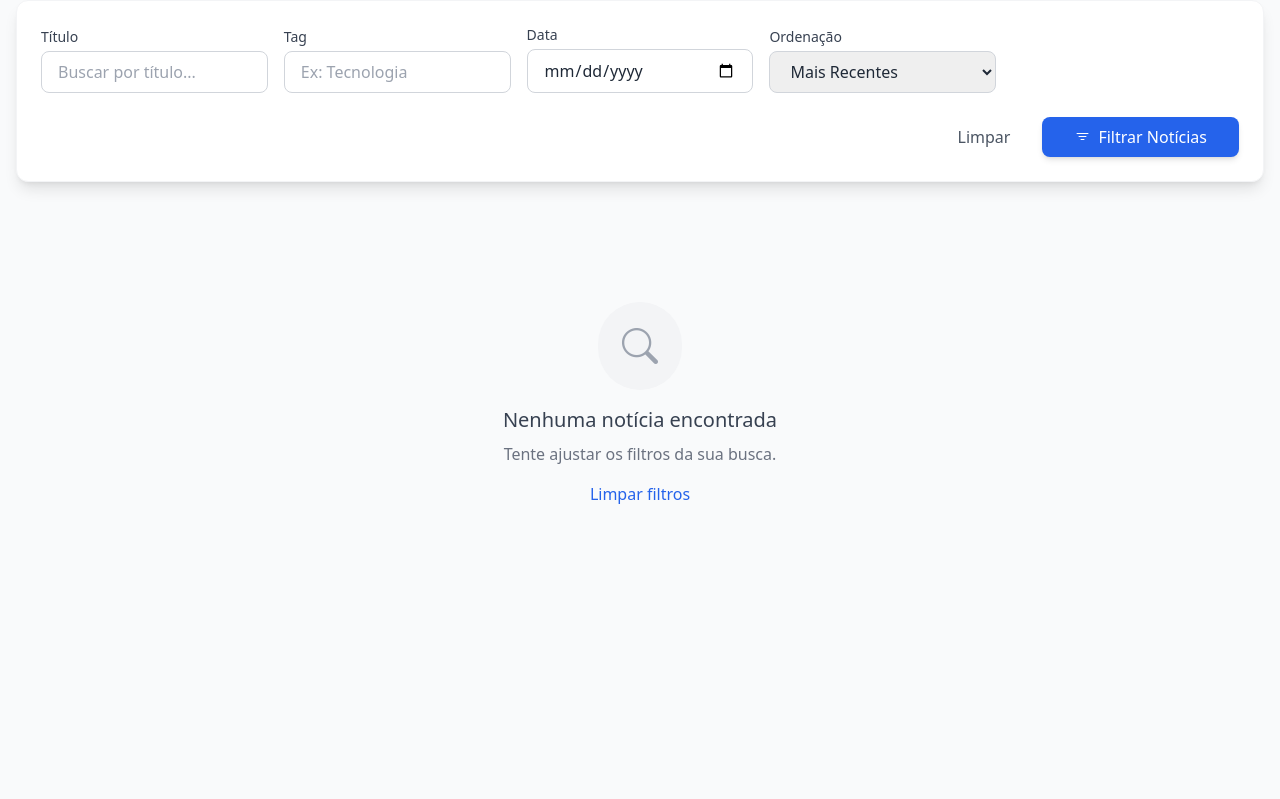
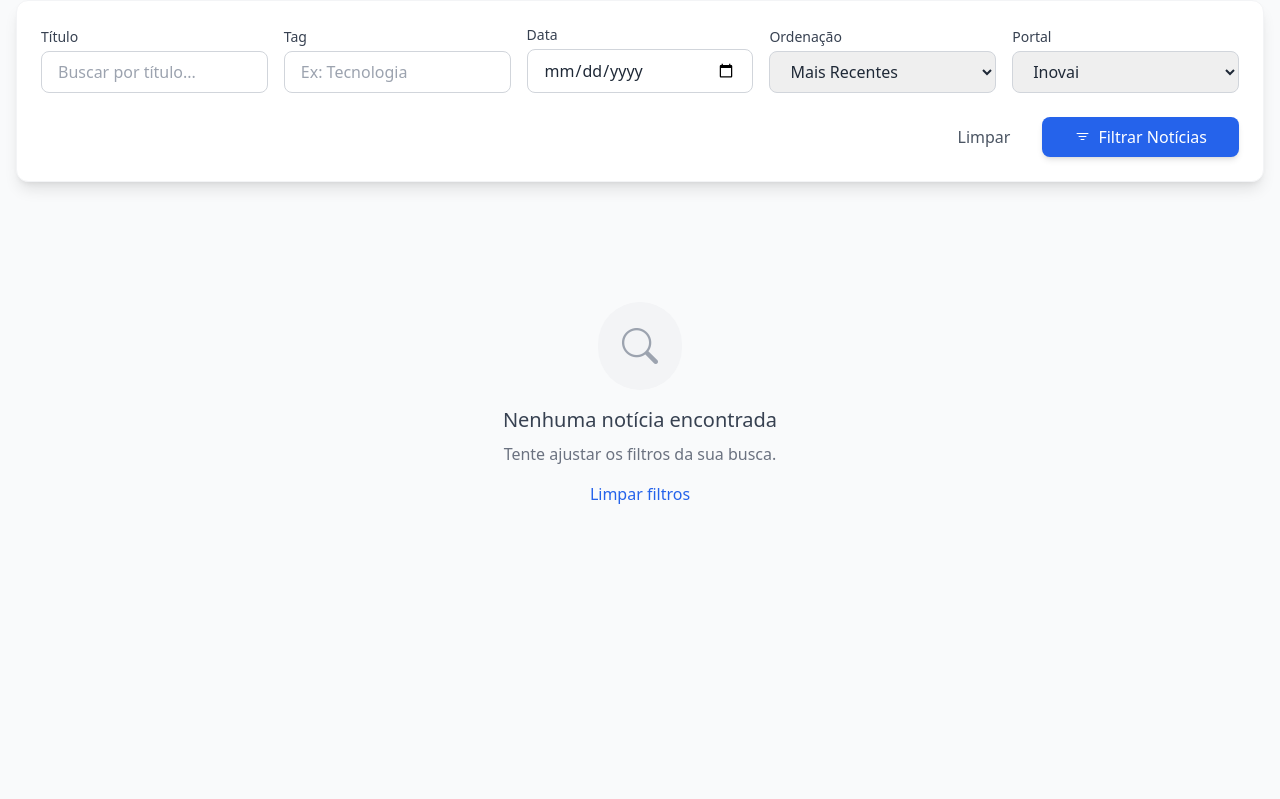
Before and after one commit to samuel-bz/PORTAL-INOVAI, a Django app: page /news/?portal=portal_inovai in a window 1280 px wide. Shown: the part 81-880 px from the top of the page. Run offline with Django 5.2, Linux system fonts and the light colour scheme; data that the repository does not hold is empty; some libraries are stand-ins or nearby versions.

Commit message:
Agora há uso de query params para mostrar as noticias referente ao portal que estou acessando, juntamente com um filtro do portal. Agora ao limpar os filtros, eh exibido todas as noticias de todos os portais ao invés de dizer que não noticias.

```diff
--- a/portal/templates/index.html
+++ b/portal/templates/index.html
@@ -207,7 +207,7 @@ document.querySelectorAll('.dynamic-color-btn').forEach(btn => {
         <div class="h-1 flex-grow bg-gray-200 dark:bg-gray-700 rounded-full overflow-hidden">
             <div class="h-full w-24 bg-brand-blue dark:bg-blue-400"></div>
         </div>
-        <a href="{% url 'portal:news_by_portal' 'portal_inovai' %}" class="inline-flex items-center text-brand-blue dark:text-blue-400 font-semibold hover:underline"> Ver mais Notícias </a>
+        <a href="{% url 'portal:news_list' %}?portal=portal_inovai" class="inline-flex items-center text-brand-blue dark:text-blue-400 font-semibold hover:underline"> Ver mais Notícias </a>
     </div>
 
     <div class="grid grid-cols-1 md:grid-cols-2 lg:grid-cols-3 gap-6 md:gap-8">
--- a/portal/templates/mulheres.html
+++ b/portal/templates/mulheres.html
@@ -194,7 +194,7 @@ document.querySelectorAll('.dynamic-color-btn').forEach(btn => {
         <div class="h-1 flex-grow bg-mulheres-pink rounded-full opacity-50">
             <div class="h-full w-24 bg-mulheres-purple dark:bg-mulheres-pink"></div>
         </div>
-        <a href="{% url 'portal:news_by_portal' 'portal_mulheres_ciencia' %}" class="inline-flex items-center text-brand-blue dark:text-blue-400 font-semibold hover:underline"> Ver mais Notícias </a>
+        <a href="{% url 'portal:news_list' %}?portal=portal_mulheres_ciencia" class="inline-flex items-center text-brand-blue dark:text-blue-400 font-semibold hover:underline"> Ver mais Notícias </a>
     </div>
 
     <div class="grid grid-cols-1 md:grid-cols-2 lg:grid-cols-3 gap-6 md:gap-8">
--- a/portal/templates/news_list.html
+++ b/portal/templates/news_list.html
@@ -61,6 +61,16 @@
                         class="w-full px-4 py-2 rounded-lg border border-gray-300 dark:border-gray-600 dark:bg-gray-700 dark:text-white focus:ring-2 focus:ring-blue-500 outline-none transition">
                         <option value="desc" {% if request.GET.sort == 'desc' %}selected{% endif %}>Mais Recentes</option>
                         <option value="asc" {% if request.GET.sort == 'asc' %}selected{% endif %}>Mais Antigos</option>
+                    </select>
+                </div>
+
+                <!-- Sort by Portal -->
+                <div class="flex flex-col gap-1">
+                    <label for="portal" class="text-sm font-medium text-gray-700 dark:text-gray-300">Portal</label>
+                    <select name="portal" id="sort"
+                        class="w-full px-4 py-2 rounded-lg border border-gray-300 dark:border-gray-600 dark:bg-gray-700 dark:text-white focus:ring-2 focus:ring-blue-500 outline-none transition">
+                        <option value="portal_inovai" {% if request.GET.portal == 'portal_inovai' %}selected{% endif %}>Inovai</option>
+                        <option value="portal_mulheres_ciencia" {% if request.GET.portal == 'portal_mulheres_ciencia' %}selected{% endif %}>Mulheres na ciência</option>
                     </select>
                 </div>
 
--- a/portal/urls.py
+++ b/portal/urls.py
@@ -11,7 +11,6 @@ urlpatterns = [
     path('sobre/', sobre, name='sobre'),
     path('home/', index, name='home'),
     path('mulheres/', mulheres, name='mulheres'),
-    path('mulheres/<str:portal>/', news_by_portal, name="news_woman_by_portal"),
     path('editor/', news_editor, name='news_editor'),
     path('editor/<int:news_id>/', news_editor, name='news_editor_edit'),
     path('login/', PortalLoginView.as_view(), name='login'),
@@ -23,7 +22,6 @@ urlpatterns = [
     path('destaque/<int:pk>/edit/', DestaqueUpdateView.as_view(), name='destaque_update'),
     path('destaque/<int:pk>/delete/', DestaqueDeleteView.as_view(), name='destaque_delete'),
     path('news/', news_list, name='news_list'),
-    path('news/<str:portal>/', news_by_portal, name="news_by_portal"),
     path('noticia/<int:pk>/', news_detail, name='news_detail'),
 ]
 urlpatterns += static(settings.MEDIA_URL, document_root=settings.MEDIA_ROOT)
--- a/portal/views.py
+++ b/portal/views.py
@@ -5,10 +5,11 @@ from django.contrib.auth import logout
 from django.contrib.auth.decorators import login_required
 from django.contrib.auth.mixins import LoginRequiredMixin
 from django.contrib.auth.views import LoginView
-from django.http import JsonResponse, HttpResponse
+from django.http import JsonResponse
 from django.shortcuts import render, redirect, get_object_or_404
 from django.urls import reverse_lazy
 from django.views.generic import ListView, DetailView, CreateView, UpdateView, DeleteView
+from django.contrib import messages
 
 from .forms import DestaqueForm
 from .models import Attachment, NewsPost, NewsBlock, BlockImage, Destaque
@@ -118,12 +119,15 @@ def news_editor(request, news_id=None):
             else:
                 news_item = NewsPost()
 
-            news_item.title = title
-            news_item.description = description
-            news_item.tags = tags
-            news_item.author = request.user
-            news_item.portal = portal
-            news_item.active = active
+            if news_item.title and news_item.portal:
+                news_item.title = title
+                news_item.description = description
+                news_item.tags = tags
+                news_item.author = request.user
+                news_item.portal = portal
+                news_item.active = active
+            else:
+                messages.warning(request, "Os campos título e portal são obrigatórios.")
 
             if 'thumbnail' in request.FILES:
                 news_item.thumbnail = request.FILES['thumbnail']
@@ -262,9 +266,10 @@ def news_list(request):
     """
     View to list, filter and sort news posts.
     """
+    portal = request.GET.get('portal')
     news_query = NewsPost.objects.all()
     if not request.user.is_authenticated:
-        news_query = news_query.filter(active=True)
+        news_query = news_query.filter(active=True, portal=portal)
 
     # Filtros
     title_query = request.GET.get('title')
@@ -283,6 +288,12 @@ def news_list(request):
     if date_query:
         news_query = news_query.filter(publish_date=date_query)
 
+    portal_query = portal
+    if portal_query:
+        news_query = news_query.filter(portal__icontains=portal)
+    else:
+        news_query = NewsPost.objects.filter(active=True)
+
     # Ordenação
     sort_order = request.GET.get('sort', 'desc')
     if sort_order == 'asc':
@@ -295,16 +306,6 @@ def news_list(request):
     }
     return render(request, 'news_list.html', context)
 
-def news_by_portal(request, portal):
-    if request.method == 'GET':
-        news = NewsPost.objects.filter(portal=portal)
-
-        context = {
-            'news_list': news,
-        }
-
-        return render(request, 'news_list.html', context)
-
 def news_detail(request, pk):
     post = get_object_or_404(NewsPost, pk=pk)
     if not post.active and not request.user.is_authenticated:
```
